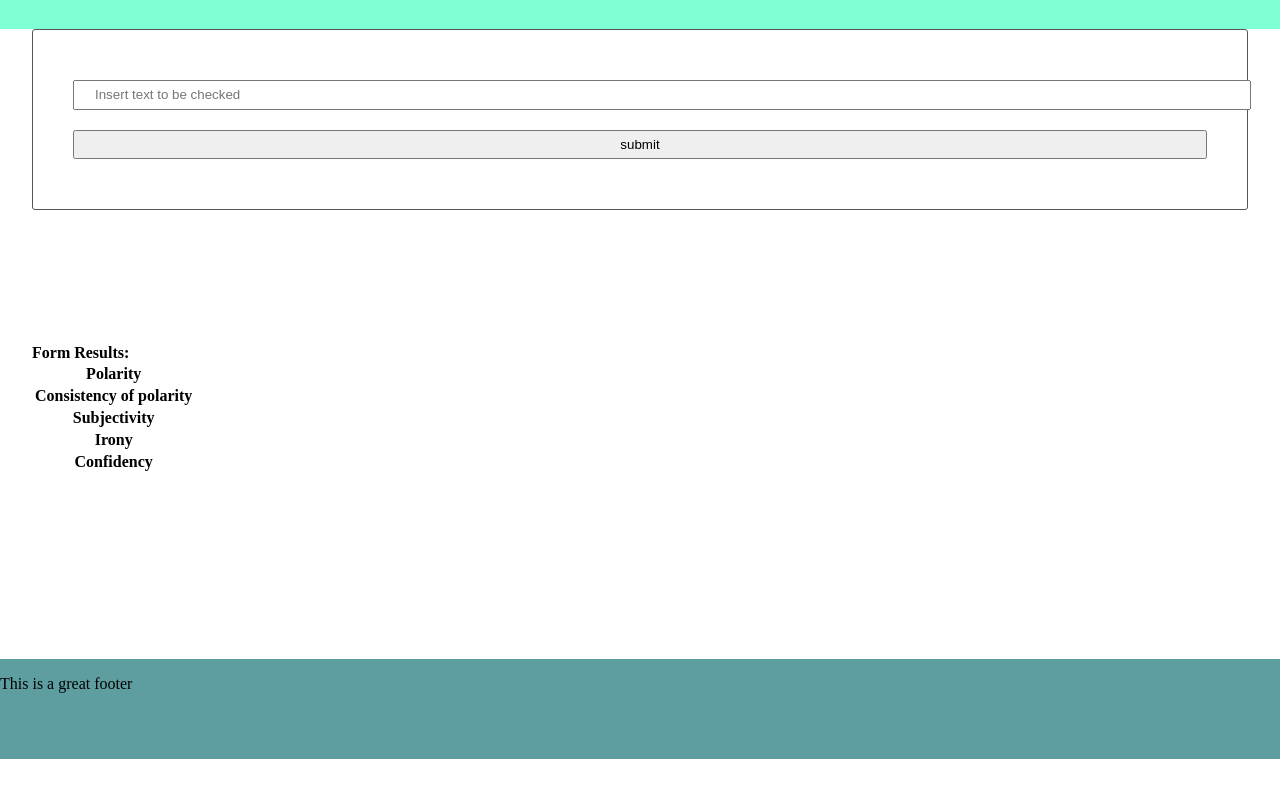
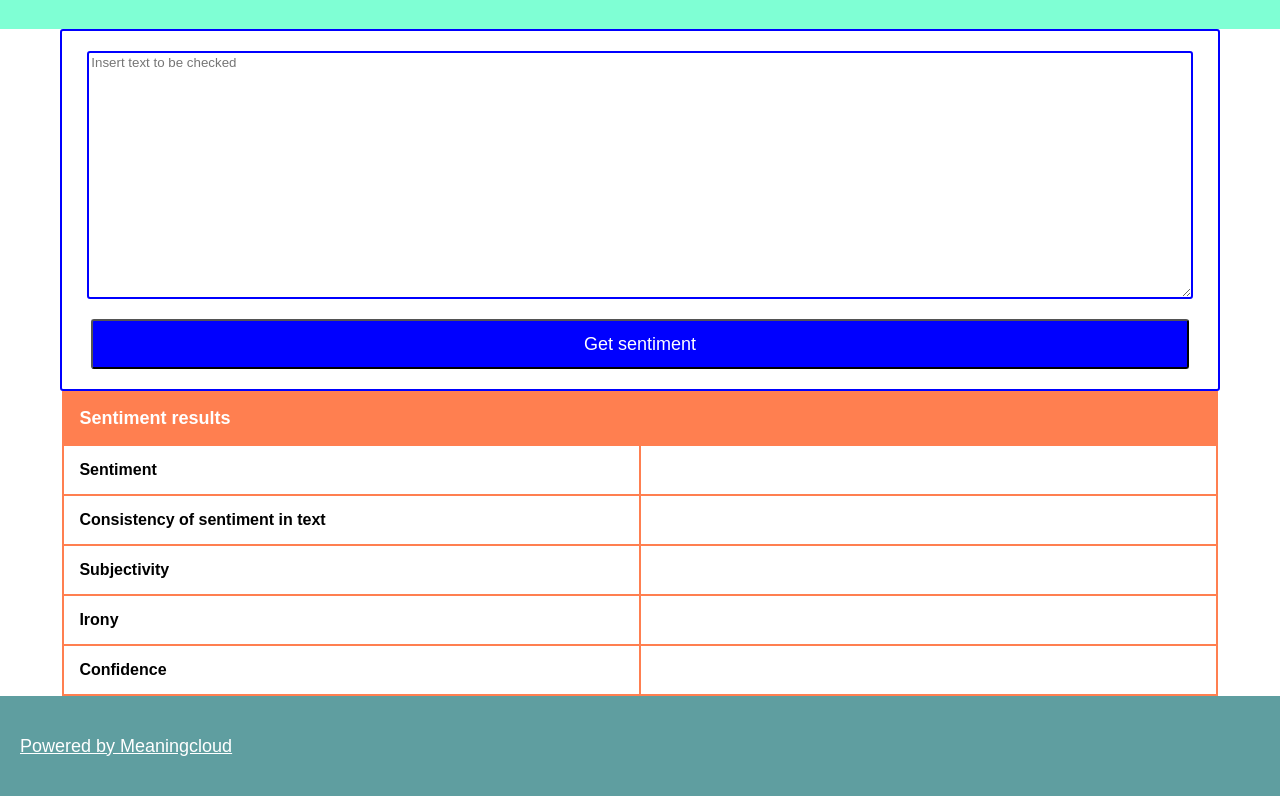
Before and after one commit to MatthiesHaentjens/evaluate-news-nlp, a website built with webpack: page src/client/views/index.html in a window 1280 px wide. Shown: the part 41-837 px from the top of the page. Before the commit the page ends 800 px from the top, so only its background shows below. Built offline with nearby package versions, Linux system fonts and the light colour scheme.

Commit message:
feat: add styling to the page and dynamic update of the UI based on the API call

```diff
--- a/src/client/index.js
+++ b/src/client/index.js
@@ -1,15 +1,16 @@
-import { checkForName } from './js/nameChecker'
 import { handleSubmit } from './js/formHandler'
 import { postData } from './js/formHandler'
+import { updateUI } from './js/updateUI'
 
 import './styles/base.scss';
 import './styles/footer.scss';
 import './styles/form.scss';
 import './styles/header.scss';
+import './styles/results.scss';
 import logo from './images/sentiment-analysis-logo.jpg'
 
 export {
-    checkForName,
     handleSubmit,
     postData,
+    updateUI,
 }
--- a/src/client/js/formHandler.js
+++ b/src/client/js/formHandler.js
@@ -1,4 +1,4 @@
-function handleSubmit(event) {
+export function handleSubmit(event) {
     event.preventDefault()
 
     // check what text was put into the form field
@@ -7,7 +7,7 @@ function handleSubmit(event) {
     try {
         postData('/check', {text:formText})
             .then((data) => {
-                console.log(data)
+                Client.updateUI(data)
             })
     }
     catch (error) {
@@ -34,5 +34,3 @@ export async function postData( url = '', data = {}) {
       console.log("error", error);
     }
   }
-
-export { handleSubmit }
--- a/src/client/js/nameChecker.js
+++ /dev/null
@@ -1,16 +0,0 @@
-function checkForName(inputText) {
-    console.log("::: Running checkForName :::", inputText);
-    let names = [
-        "Picard",
-        "Janeway",
-        "Kirk",
-        "Archer",
-        "Georgiou"
-    ]
-
-    if(names.includes(inputText)) {
-        alert("Welcome, Captain!")
-    }
-}
-
-export { checkForName }
--- /dev/null
+++ b/src/client/js/updateUI.js
@@ -0,0 +1,9 @@
+export async function updateUI(data) {
+
+    document.getElementById('sentiment-score').innerHTML = data.score_tag
+    document.getElementById('consistency').innerHTML = data.agreement
+    document.getElementById('subjectivity').innerHTML = data.subjectivity
+    document.getElementById('irony').innerHTML = data.irony
+    document.getElementById('confidence').innerHTML = data.confidence
+
+  }
--- a/src/client/styles/base.scss
+++ b/src/client/styles/base.scss
@@ -20,11 +20,3 @@ body {
       "footer footer footer";
     height: 100%;
   }
-
-.submit-text {
-    grid-area: submit-text;
-}
-
-.display-results {
-    grid-area: display-results;
-}
--- a/src/client/styles/footer.scss
+++ b/src/client/styles/footer.scss
@@ -1,5 +1,14 @@
 
 .footer {
     grid-area: footer;
+    display: flex;
+    align-items: center;
     background-color: cadetblue;
 }
+
+.footer-text {
+    padding: 20px;
+    color: white;
+    font-size: large;
+    font-family: Arial, Helvetica, sans-serif;
+}
--- a/src/client/styles/form.scss
+++ b/src/client/styles/form.scss
@@ -1,12 +1,36 @@
-form {
-    border: 1px solid #545454;
-    border-radius: 3px;
-    padding: 40px;
+.submit-text {
+    grid-area: submit-text;
+    display: flex;
+    align-items: center;
+    justify-content: center;
 }
 
-input {
-    padding: 5px 20px;
-    width: 100%;
+.text-form {
+    display: flex;
+    flex-direction: column;
+    align-items: center;
+    justify-content: center;
+    border: 2px solid blue;
+    border-radius: 3px;
+    width: 95%;
+}
+
+#text {
+    width: 95%;
     line-height: 16px;
-    margin: 10px 0;
+    margin-top: 20px;
+    border: 2px solid blue;
+    border-radius: 3px;
+    font-family: Arial, Helvetica, sans-serif;
 }
+
+.button {
+    background-color: blue;
+    color: white;
+    font-size: large;
+    width: 95%;
+    height: 50px;
+    margin: 20px;
+    border-radius: 3px;
+    font-family: Arial, Helvetica, sans-serif;
+}
--- a/src/client/styles/results.scss
+++ b/src/client/styles/results.scss
@@ -1,3 +1,29 @@
+.display-results {
+    grid-area: display-results;
+    display: flex;
+    align-items: center;
+    justify-content: center;
+}
+
 .results-table {
+    border-collapse: collapse;
+    width: 95%;
+}
 
+.table-header {
+    background-color: coral;
+    color: white;
+    font-size: large;
+    font-weight: bold;
 }
+
+table, th, td {
+    border: 2px solid coral;
+    text-align: left;
+    padding: 15px;
+    font-family: Arial, Helvetica, sans-serif;
+  }
+
+th {
+    width: 50%;
+}
--- a/src/client/views/index.html
+++ b/src/client/views/index.html
@@ -10,27 +10,24 @@
         <div class="container">
             <header class="header">
                 <img class="logo" src={logo}>
-                <div class="">
-                    navigation
-                </div>
             </header>
 
             <section class="submit-text">
-                <form class="" onsubmit="return Client.handleSubmit(event)">
-                    <input id="text" type="text" name="input" value="" placeholder="Insert text to be checked">
-                    <input type="submit" name="" value="submit" onclick="return Client.handleSubmit(event)" onsubmit="return Client.handleSubmit(event)">
+                <form class="text-form" onsubmit="return Client.handleSubmit(event)">
+                    <textarea id="text" type="text" name="input" rows="15" placeholder="Insert text to be checked"></textarea>
+                    <input class="button" type="submit" name="" value="Get sentiment" onclick="return Client.handleSubmit(event)" onsubmit="return Client.handleSubmit(event)">
                 </form>
             </section>
 
             <section class="display-results">
-                <strong>Form Results:</strong>
                 <table class="results-table">
+                    <th class="table-header" colspan="2">Sentiment results</th>
                     <tr>
-                        <th>Polarity</th>
-                        <td id="polarity-score"></td>
+                        <th>Sentiment</th>
+                        <td id="sentiment-score"></td>
                     </tr>
                     <tr>
-                        <th>Consistency of polarity</th>
+                        <th>Consistency of sentiment in text</th>
                         <td id="consistency"></td>
                     </tr>
                     <tr>
@@ -42,14 +39,14 @@
                         <td id="irony"></td>
                     </tr>
                     <tr>
-                        <th>Confidency</th>
+                        <th>Confidence</th>
                         <td id="confidence"></td>
                     </tr>
                 </table>
             </section>
 
             <footer class="footer">
-                <p>This is a great footer</p>
+                <a href="https://www.meaningcloud.com" class="footer-text">Powered by Meaningcloud</a>
             </footer>
         </div>
     </body>
--- a/src/server/index.js
+++ b/src/server/index.js
@@ -30,7 +30,6 @@ const apiKeyURLMeaningCloud = process.env.API_KEY
 
 app.get('/', function (req, res) {
     res.sendFile('dist/index.html')
-    // res.sendFile(path.resolve('src/client/views/index.html'))
 })
 
 // designates what port the app will listen to for incoming requests
@@ -64,8 +63,7 @@ app.post('/check', function (req, res) {
 
         x.on("end", function (chunk) {
             let body = Buffer.concat(chunks);
-            res.json(body)
-            // console.log(body.toString());
+            res.send(body)
         });
 
         x.on("error", function (error) {
```
